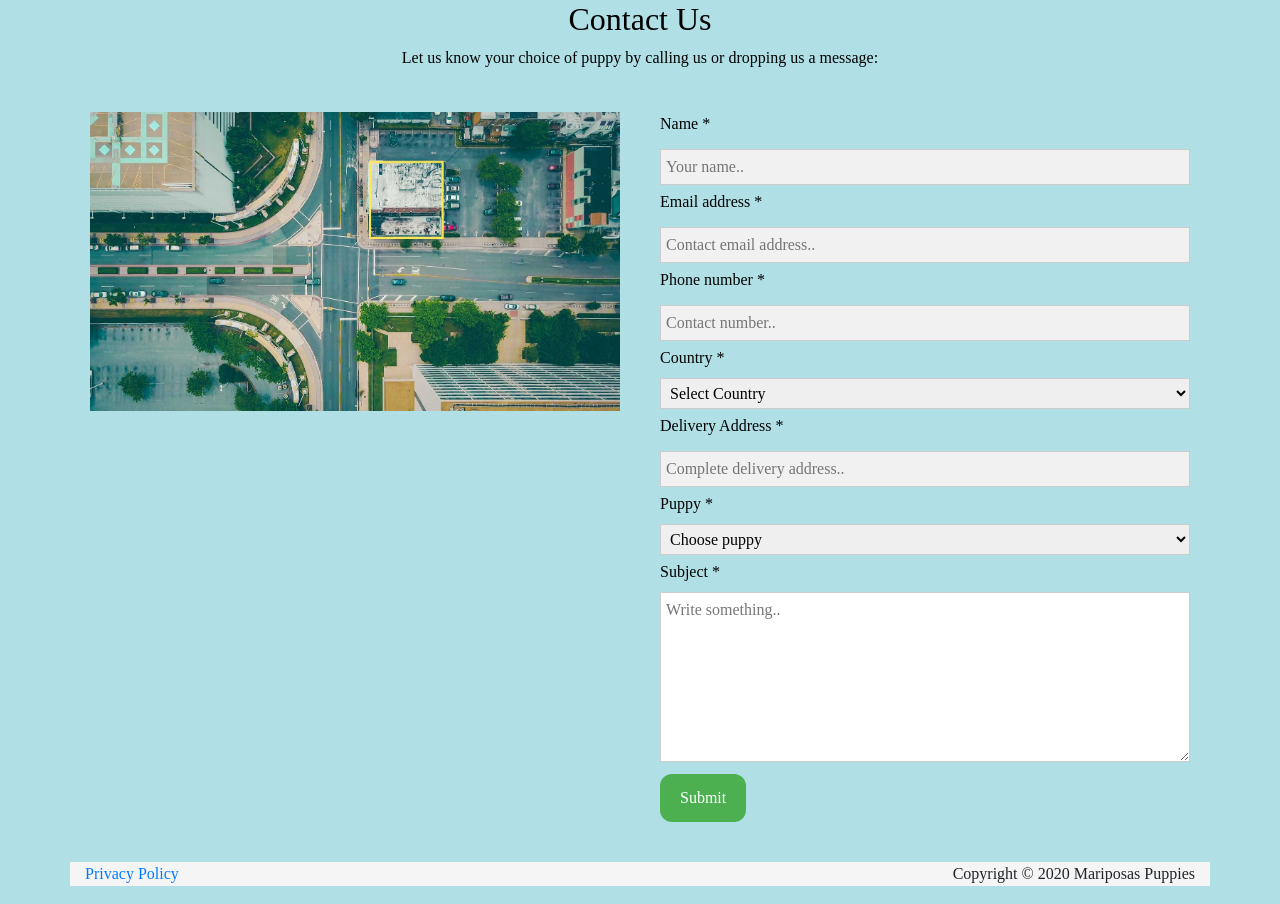
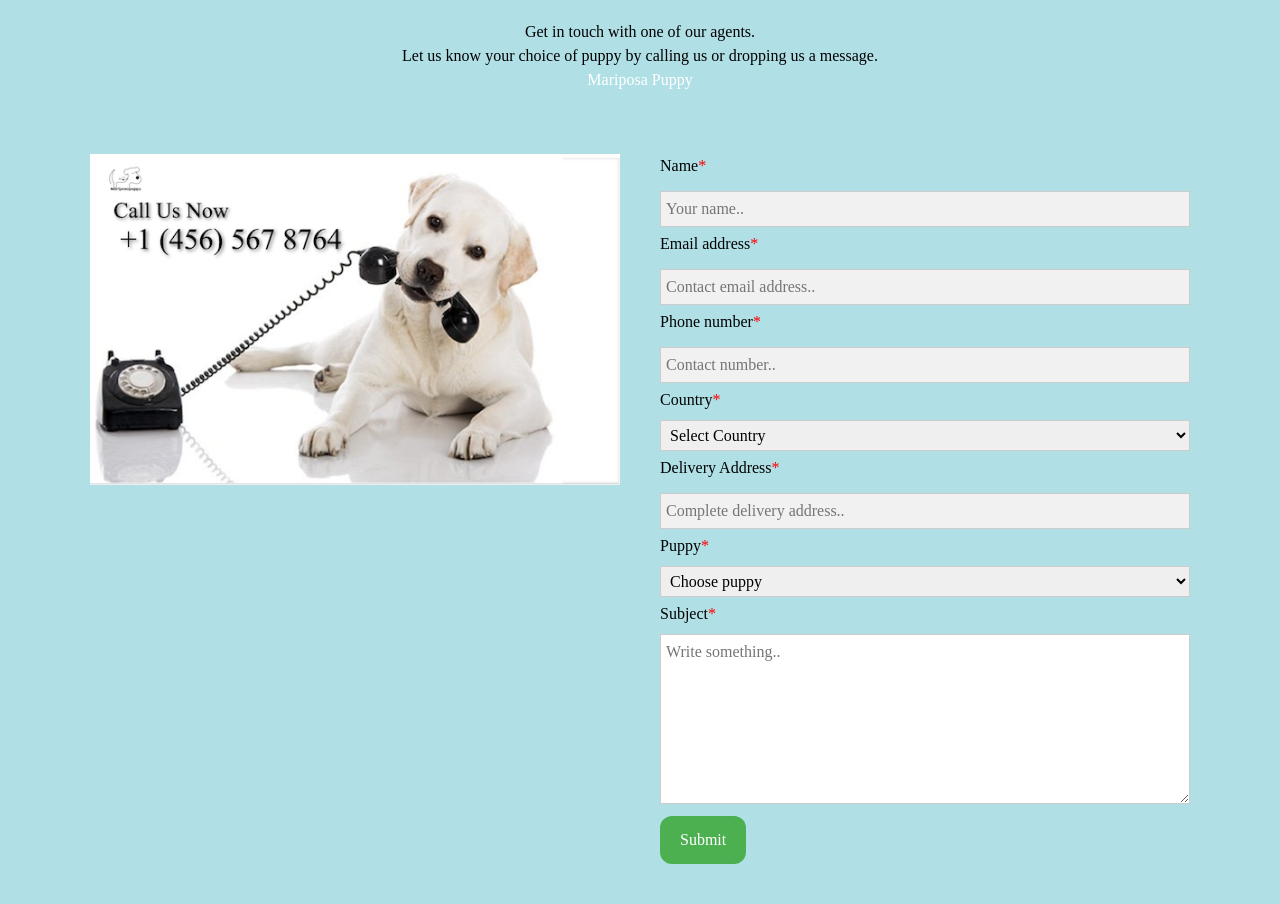
Before and after one commit to Sonumajuru/mariposapuppies, a PHP site: page /contact-us.php in a window 1280 px wide. Shown: the part 123-1027 px from the top of the page. Run offline with PHP 8.4, Linux system fonts and the light colour scheme; some libraries are stand-ins or nearby versions.

Commit message:
added new files

```diff
--- a/about-us.php
+++ b/about-us.php
@@ -16,7 +16,7 @@
 
     <?php include 'header.html'; ?>
     <div class="about-section">
-        <h1>About Us Page</h1>
+        <h1>Our Story</h1>
         <p>All our dogs are born, raised and live in our house as a part of our family, kenneling dogs is against our philosophy
             of dog ownership. Our hounds have 24 hours a day access to the one acre-big securely fenced back yard via a dog door
             and they all live as one pack. That’s why, when breeding, we pay close attention to producing happy, friendly dogs with
@@ -28,7 +28,6 @@
             and they all live as one pack. That’s why, when breeding, we pay close attention to producing happy, friendly dogs with
             easy-going temperaments. Health issues are of paramount importance for us too and we do careful health evaluation of our
             breeding stock that includes DNA testing for breed-specific disorders.</p>
-
     </div>
 
     <h2 class="titles">Our Team</h2>
--- a/contact-us.php
+++ b/contact-us.php
@@ -16,32 +16,36 @@
   <?php include 'header.html'; ?>
 
   <div class="container">
-    <div class="contact-us-section" style="text-align:center">
-      <h2>Contact Us</h2>
-      <p>Let us know your choice of puppy by calling us or dropping us a message:</p>
+
+    <div class="contact-heading">
+      <address>
+        Get in touch with one of our agents. <br>
+        Let us know your choice of puppy by calling us or dropping us a message.<br>
+        <a style="color:#ffffff" href="mailto:mariposaspuppies@gmail.com">Mariposa Puppy</a><br>
+      </address>
     </div>
     <div class="row">
       <div class="column">
-        <img src="/img/map.jpg" style="width:100%">
+        <img src="/img/call-us.png" style="width:100%">
       </div>
       <div class="column">
         <form method="post" action="contact.php">
-          <label class="label for=" fname">Name *</label>
+          <label class="label for=" fname">Name</label><label class="star">*</label>
           <input type="text" id="fname" name="name" placeholder="Your name.." required>
-          <label class="label for=" lname">Email address *</label>
+          <label class="label for=" lname">Email address</label><label class="star">*</label>
           <input type="text" id="email" name="email" placeholder="Contact email address.." required>
-          <label class="label for=" fname">Phone number *</label>
+          <label class="label for=" fname">Phone number</label><label class="star">*</label>
           <input type="text" id="pnumber" name="number" placeholder="Contact number.." required>
-          <label class="label for=" country">Country *</label>
+          <label class="label for=" country">Country</label><label class="star">*</label>
           <select id="country" name="country" required>
             <option value="">Select Country</option>
             <option value="australia">Australia</option>
             <option value="canada">Canada</option>
             <option value="usa">USA</option>
           </select>
-          <label class="label for=" fname">Delivery Address *</label>
+          <label class="label for=" fname">Delivery Address</label><label class="star">*</label>
           <input type="text" id="daddress" name="address" placeholder="Complete delivery address.." required>
-          <label class="label for=" puppy">Puppy *</label>
+          <label class="label for=" puppy">Puppy</label><label class="star">*</label>
           <select id="puppy" name="puppy" required>
             <option value="">Choose puppy</option>
             <option value="avalanche">Avalanche</option>
@@ -59,7 +63,7 @@
             <option value="pitbull">Pitbull</option>
             <option value="pitbull">Pitbull</option>
           </select>
-          <label class="label for=" subject">Subject *</label>
+          <label class="label for=" subject">Subject</label><label class="star">*</label>
           <textarea id="subject" name="subject" placeholder="Write something.." style="height:170px" required></textarea>
           <input type="submit" value="Submit">
         </form>
--- a/css/main.css
+++ b/css/main.css
@@ -507,6 +507,14 @@ hr {
 
 /* ------------------------ CSS Testimonial Start  -------------------------- */
 
+.headerTestimony {
+    padding: 10px;
+    font-size: 40px;
+    text-align: center;
+    color: black;
+    margin-bottom: 80px;
+}
+
 .checked {
     color: orange;
 }
@@ -578,6 +586,14 @@ input[type=submit]:hover {
     color: black;
 }
 
+.contact-heading {
+    padding: 20px;
+    text-align: center;
+    color: black;
+    margin-left: 200px;
+    margin-right: 200px;
+}
+
 
 /* ------------------------ CSS Contact US END -------------------------- */
 
@@ -588,6 +604,16 @@ input[type=submit]:hover {
     padding: 20px;
     text-align: center;
     color: black;
+    background-color: whitesmoke;
+    padding: 20px;
+    margin-top: 20px;
+    margin-left: 200px;
+    margin-right: 200px;
+    margin-bottom: 20px;
+}
+
+.star {
+    color: red;
 }
 
 .flex-container {
--- a/testimonials.php
+++ b/testimonials.php
@@ -20,10 +20,7 @@
         <!-- Ui cards -->
         <section id="testimonial">
             <div class="container py-2">
-                <div class="row pb-4">
-                    <div class="col-12 text-center">
-                        <div class="display-3">Our Testimonials</div>
-                    </div>
+                <div class="headerTestimony">
                 </div>
                 <!-- cards -->
                 <div class="row">
```
Also changed, not shown: img/call-us.png (added).
